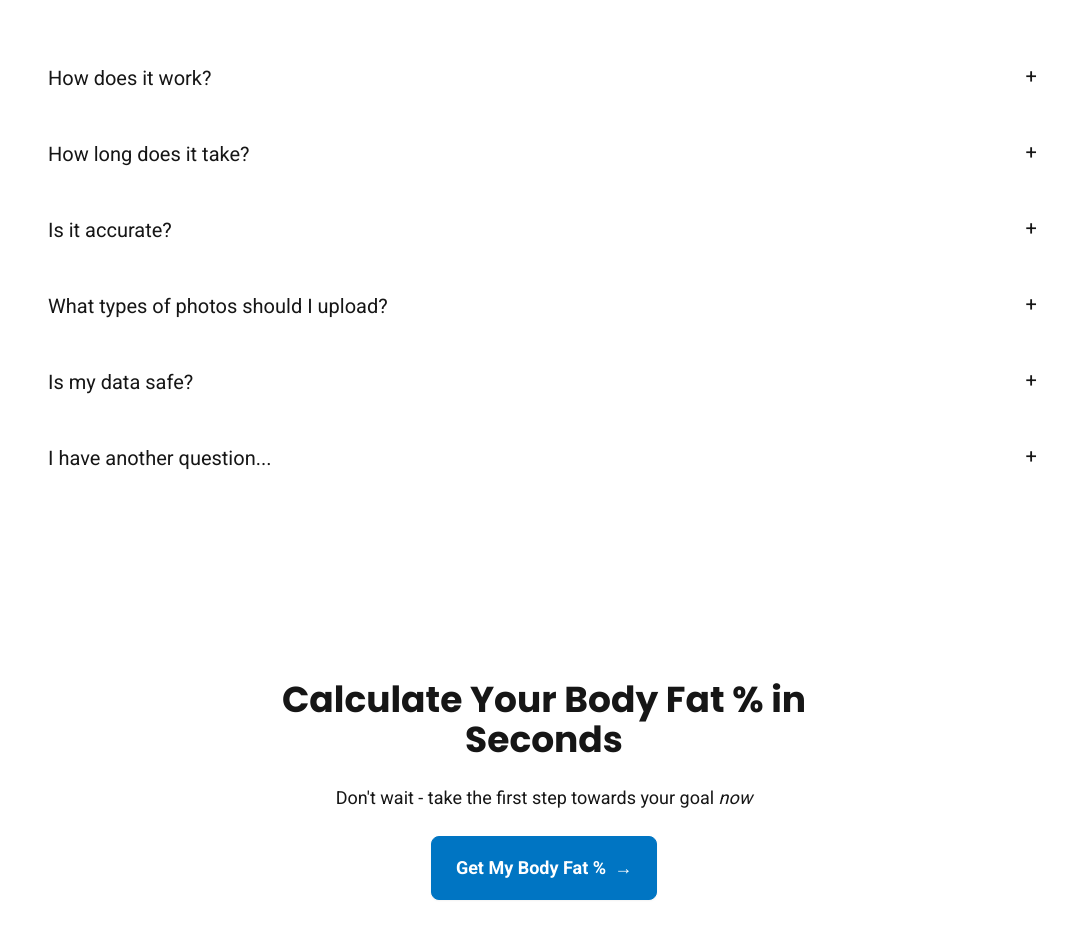
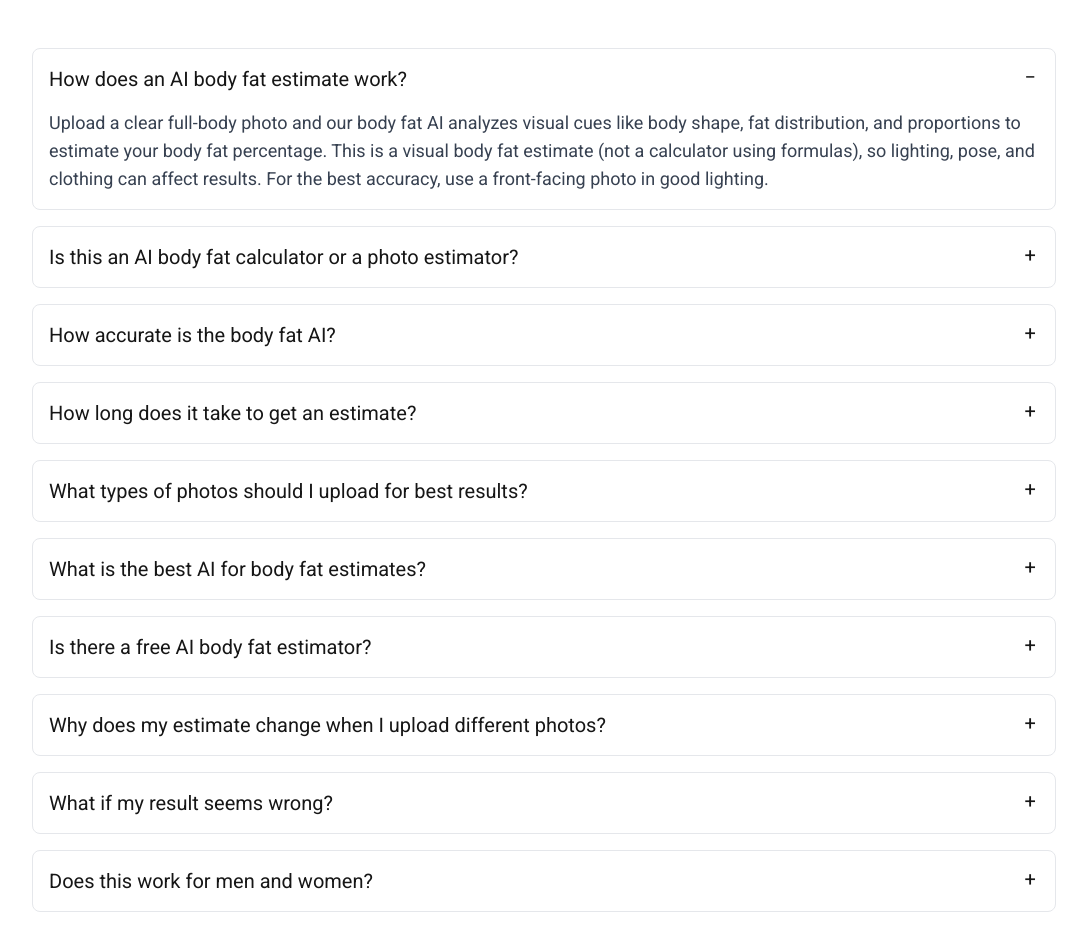
Before and after one commit to MattPhelps/bfe, a Next.js app: page / in a window 1280 px wide. Shown: the part 1860-2786 px from the top of the page, without its empty margins (96-1183 px from the left). Built offline with nearby package versions, Linux system fonts and the light colour scheme; no server answers.

Commit message:
seo shit

```diff
--- a/app/(site)/pricing/page.tsx
+++ b/app/(site)/pricing/page.tsx
@@ -15,7 +15,7 @@ export default function PricingPage() {
    <>
    <div className="hero min-h-screen flex items-center justify-center">
    <div className="flex flex-col items-center mt-10 gap-6">
-   <h1 className="text-2xl lg:text-3xl max-w-3xl font-bold text-center">Want a More Accurate Body Fat Estimate?</h1>
+   <h1 className="text-2xl lg:text-3xl max-w-3xl font-bold text-center">Want an Accurate Body Fat Estimate?</h1>
     <p className="py-2 text-lg max-w-3xl text-center">One photo gives a rough estimate. Add more photos and body stats to narrow the estimate range.</p>
       <Pricing />
       <PricingFAQ />
--- a/app/(site)/upload/page.tsx
+++ b/app/(site)/upload/page.tsx
@@ -19,7 +19,7 @@ function UploadPageContent() {
           <div className="flex flex-col items-center mt-10 gap-6">
             <div className="text-center lg:text-left w-full max-w-md">
               <h1 className="text-center text-2xl lg:text-3xl font-bold mb-12">
-                Upload an Image to Estimate Body Fat %
+                Upload a Photo to Estimate Body Fat %
               </h1>
               <UploadDropzone />
             </div>
--- a/app/components/CTA.tsx
+++ b/app/components/CTA.tsx
@@ -5,9 +5,9 @@ export default function CTA() {
     <div id="cta" className="hero mt-40 mb-40 flex items-center justify-center">
         <div className="hero-content text-center">
           <div className="max-w-2xl"> {/* Changed from max-w-md to max-w-lg */}
-            <h2 className="text-2xl lg:text-4xl font-bold">Calculate Your Body Fat % in Seconds</h2>
+            <h2 className="text-2xl lg:text-4xl font-bold">Calculate Your Body Fat % with AI</h2>
             <p className="py-6 text-lg">
-            Don't wait - take the first step towards your goal <i>now</i>
+            Don't wait - find put your body fat percentage <i>now</i>
             </p>
             <a href="/upload">
               <button className="btn btn-primary btn-lg text-white">Get My Body Fat % <span className="text-lg">→</span></button>
--- a/app/components/FAQ.tsx
+++ b/app/components/FAQ.tsx
@@ -1,86 +1,261 @@
+import FaqJsonLd from "@/app/components/FaqJsonLd";
+
 export default function FAQ() {
+  // 1) JSON-LD needs plain strings (no JSX, no <a>, no fragments)
+  const FAQ_JSONLD = [
+    {
+      question: "How does an AI body fat estimate work?",
+      answer:
+        "Upload a clear full-body photo and our body fat AI analyzes visual cues like body shape, fat distribution, and proportions to estimate your body fat percentage. This is a visual estimate, so lighting, pose, and clothing can affect results. For best accuracy, use a front-facing photo in good lighting.",
+    },
+    {
+      question: "Is this an AI body fat calculator or a photo estimator?",
+      answer:
+        "It’s a photo-based AI body fat estimator. Traditional body fat calculators use formulas (like Navy measurements), while body fat AI estimates based on what your body looks like in the photo. You can use both: calculators are consistent; photo AI is a good visual reality-check.",
+    },
+    {
+      question: "How accurate is the body fat AI?",
+      answer:
+        "The body fat AI is designed to be directionally accurate for most people when the photo is clear and consistent. It’s not medical-grade like DEXA, but it can be useful for tracking trends over time. Accuracy improves with better photos and multiple photos when available.",
+    },
+    {
+      question: "How long does it take to get an estimate?",
+      answer:
+        "Most AI body fat estimates are generated in under 20 seconds. Very large images or slow connections may take longer.",
+    },
+    {
+      question: "What types of photos should I upload for best results?",
+      answer:
+        "Use a well-lit, full-body photo facing the camera head-on. Minimal or better-fitting clothing helps. Avoid harsh shadows, extreme angles, flexing, or baggy clothing. Only one person per photo.",
+    },
+    {
+      question: "What is the best AI for body fat estimates?",
+      answer:
+        "BodyFatEstimator.ai is designed to provide accurate photo-based body fat estimates using computer vision trained on body composition data. For best results, use clear photos and consistent conditions.",
+    },
+    {
+      question: "Is there a free AI body fat estimator?",
+      answer:
+        "Yes. BodyFatEstimator.ai offers a free estimate using a single photo for a quick, rough result. For higher accuracy, the paid version supports multiple photo uploads and optional body stats such as height and weight to improve precision and consistency.",
+    },
+    {
+      question: "Why does my estimate change when I upload different photos?",
+      answer:
+        "Because this is a visual estimate. Lighting, camera angle, distance, posture, and clothing can change how you appear in an image, and the AI reacts to that. For stable tracking, use consistent photo conditions each time.",
+    },
+    {
+      question: "What if my result seems wrong?",
+      answer:
+        "Try again with a clearer photo: full-body, head-on, bright even lighting, neutral posture, and no baggy clothing. If you’re very muscular or carry fat in an uncommon pattern, photo estimation can be harder. Use the estimate as a trend signal, not a medical diagnosis.",
+    },
+    {
+      question: "Does this work for men and women?",
+      answer:
+        "Yes. The AI body fat estimator is designed to work across body types. Accuracy depends heavily on photo quality and consistency.",
+    },
+    {
+      question: "Is my data safe? Are my photos stored?",
+      answer:
+        "We prioritize privacy. Photos are processed to generate your estimate and are not sold or shared. We aim to minimize retention and delete data after processing whenever possible.",
+    },
+    {
+      question: "Can I use this to track progress over time?",
+      answer:
+        "Yes. A single estimate can be noisy, but repeated estimates under the same conditions show trends. A good cadence is every 1–2 weeks.",
+    },
+    {
+      question: "Is this free?",
+      answer:
+        "You can start with a free estimate. If you want higher accuracy, multiple photos, and more check-ins for tracking, there’s an upgrade option.",
+    },
+    {
+      question: "I have another question…",
+      answer:
+        "Email us and we’ll get back to you as soon as we can.",
+    },
+  ];
+
+  // 2) Your UI can stay JSX-rich
+  const FAQ_ITEMS = [
+    {
+      q: "How does an AI body fat estimate work?",
+      a: (
+        <>
+          Upload a clear full-body photo and our body fat AI analyzes visual cues like body
+          shape, fat distribution, and proportions to estimate your body fat percentage. This is a
+          visual body fat estimate (not a calculator using formulas), so lighting, pose, and
+          clothing can affect results. For the best accuracy, use a front-facing photo in good lighting.
+        </>
+      ),
+    },
+    {
+      q: "Is this an AI body fat calculator or a photo estimator?",
+      a: (
+        <>
+          It’s a photo-based AI body fat estimator. Traditional “body fat calculators” usually
+          estimate using formulas (like Navy measurements), while body fat AI estimates based on
+          what your body looks like in the photo. If you want, you can use both: calculators are good for
+          consistency; photo AI is great for visual reality-checks.
+        </>
+      ),
+    },
+    {
+      q: "How accurate is the body fat AI?",
+      a: (
+        <>
+          The body fat AI is designed to be directionally accurate for most people, especially
+          when the photo is clear and consistent. It’s not medical-grade like DEXA, but it can be very useful
+          for tracking trends over time. Accuracy improves when you upload better photos (and multiple photos
+          if available).
+        </>
+      ),
+    },
+    {
+      q: "How long does it take to get an estimate?",
+      a: (
+        <>
+          Most AI body fat estimates are generated in under 20 seconds. If the image is very large
+          or your connection is slow, it may take slightly longer.
+        </>
+      ),
+    },
+    {
+      q: "What types of photos should I upload for best results?",
+      a: (
+        <>
+          Use a well-lit, full-body photo facing the camera head-on. Minimal or better-fitting clothing
+          (like underwear or swimwear) helps the AI see your shape more clearly. Avoid
+          harsh shadows, extreme angles, flexing, or baggy shirts. Only one person per photo.
+        </>
+      ),
+    },
+    {
+      q: "What is the best AI for body fat estimates?",
+      a: (
+        <>
+          BodyFatEstimator.ai is designed to deliver accurate body fat estimates from photos using computer vision.
+          For best results, use clear photos and consistent lighting, pose, and clothing.
+        </>
+      ),
+    },
+    {
+      q: "Is there a free AI body fat estimator?",
+      a: (
+        <>
+          Yes. BodyFatEstimator.ai offers a free AI body fat estimate using a single photo. This provides a quick,
+          rough estimate. For higher accuracy, the paid version allows multiple photo uploads and optional body
+          stats such as height and weight, which improves precision and consistency over time. To find out more,
+          visit the{" "}
+          <a className="underline text-primary" href="/pricing">
+            pricing page
+          </a>
+          .
+        </>
+      ),
+    },
+    {
+      q: "Why does my estimate change when I upload different photos?",
+      a: (
+        <>
+          Because this is a visual estimate. Lighting, camera angle, distance, posture, and clothing can change
+          how lean or soft you look in a single image — and the AI reacts to that.
+          If you want stable tracking, use the same photo conditions each time.
+        </>
+      ),
+    },
+    {
+      q: "What if my result seems wrong?",
+      a: (
+        <>
+          Try again with a clearer photo: full-body, head-on, bright even lighting, neutral posture, and no baggy clothing.
+          Use the estimate as a trend signal, not a medical diagnosis.
+        </>
+      ),
+    },
+    {
+      q: "Does this work for men and women?",
+      a: (
+        <>
+          Yes. The AI body fat estimator is designed to work across body types. Accuracy depends
+          heavily on photo quality and consistency.
+        </>
+      ),
+    },
+    {
+      q: "Is my data safe? Are my photos stored?",
+      a: (
+        <>
+          Yes — privacy matters. Your photos are processed securely to generate your estimate and
+          are not sold or shared. We aim to minimize retention and delete data after processing whenever possible.
+        </>
+      ),
+    },
+    {
+      q: "Can I use this to track progress over time?",
+      a: (
+        <>
+          That’s the best use case. A single estimate can be noisy, but repeated estimates under the same conditions show
+          real trends. Use the AI body fat estimate as a check-in every one to two weeks.
+        </>
+      ),
+    },
+    {
+      q: "Is this free?",
+      a: (
+        <>
+          You can start with a free estimate. If you want higher accuracy, multiple photos, and more check-ins for tracking,
+          there’s an upgrade option.
+        </>
+      ),
+    },
+    {
+      q: "I have another question…",
+      a: (
+        <>
+          No worries — contact us via{" "}
+          <a href="mailto:matt@leandme.com" className="text-primary">
+            email
+          </a>{" "}
+          and we’ll get back to you.
+        </>
+      ),
+    },
+  ];
+
   return (
     <div id="faqs" className="hero mt-10 lg:mt-40 flex items-center justify-center bg-base-100">
+      {/* JSON-LD for Google */}
+      <FaqJsonLd faqs={FAQ_JSONLD} />
+
       <div className="hero-content w-full px-4">
         <div className="max-w-5xl mx-auto">
-          {/* Heading */}
-          <h2 className="text-2xl lg:text-4xl font-bold text-center font-bold">
+          <h2 className="text-2xl lg:text-4xl font-bold text-center">
             Frequently Asked Questions
           </h2>
+
           <p className="py-6 text-lg mb-6 text-center">
-          Have another question? Reach out to our support team by sending us an <a href="mailto:matt@leandme.com" className="text-primary">email</a> and we’ll get back to you as soon as we can.
+            Have another question? Reach out to our support team by sending us an{" "}
+            <a href="mailto:matt@leandme.com" className="text-primary">
+              email
+            </a>{" "}
+            and we’ll get back to you as soon as we can.
           </p>
 
-          {/* FAQ Items */}
           <div className="space-y-4">
-            <div className="collapse collapse-plus bg-base-500 rounded-lg">
-              <input type="radio" name="faq-accordion" />
-              <div className="collapse-title text-lg lg:text-xl">
-                How does it work?
+            {FAQ_ITEMS.map((item, idx) => (
+              <div key={idx} className="collapse collapse-plus border bg-base-500 rounded-lg">
+                <input type="radio" name="faq-accordion" defaultChecked={idx === 0} />
+                <div className="collapse-title text-lg lg:text-xl">{item.q}</div>
+                <div className="collapse-content">
+                  <p className="text-lg text-gray-700">{item.a}</p>
+                </div>
               </div>
-              <div className="collapse-content">
-                <p className="text-lg">
-                Simply upload a clear photo of yourself, and our advanced trained AI analyzes key body measurements and markers to estimate your body fat percentage.
-                </p>
-              </div>
-            </div>
-            <div className="collapse collapse-plus bg-base-500 rounded-lg">
-              <input type="radio" name="faq-accordion" />
-              <div className="collapse-title text-lg lg:text-xl">
-                How long does it take?
-              </div>
-              <div className="collapse-content">
-                <p className="text-lg">
-                  Most estimates are completed in less than 20 seconds.
-                </p>
-              </div>
-            </div>
-            <div className="collapse collapse-plus bg-base-500 rounded-lg">
-              <input type="radio" name="faq-accordion" />
-              <div className="collapse-title text-lg lg:text-xl">
-                Is it accurate?
-              </div>
-              <div className="collapse-content">
-                <p className="text-lg">
-                Our AI model is trained on a large dataset of body composition scans, making it highly accurate. While it’s not a replacement for medical-grade devices, it provides reliable estimates that align closely with professional methods like DEXA scans.
-                </p>
-              </div>
-            </div>
-            <div className="collapse collapse-plus bg-base-500 rounded-lg">
-              <input type="radio" name="faq-accordion" />
-              <div className="collapse-title text-lg lg:text-xl">
-              What types of photos should I upload?
-              </div>
-              <div className="collapse-content">
-                <p className="text-lg">
-                For best results, upload a well-lit, full-body photo in your underwear/swimwear to ensure the AI can analyze your body accurately. Only one person in each photo.
-                </p>
-              </div>
-            </div>
-            <div className="collapse collapse-plus bg-base-500 rounded-lg">
-              <input type="radio" name="faq-accordion" />
-              <div className="collapse-title text-lg lg:text-xl">
-              Is my data safe?
-              </div>
-              <div className="collapse-content">
-                <p className="text-lg">
-                Yes! We prioritize your privacy. Your photos are processed securely and are never shared, stored, or used for any purpose beyond your analysis. All data is automatically deleted after processing.
-                </p>
-              </div>
-            </div>
-            <div className="collapse collapse-plus bg-base-500 rounded-lg">
-              <input type="radio" name="faq-accordion" />
-              <div className="collapse-title text-lg lg:text-xl">
-                I have another question...
-              </div>
-              <div className="collapse-content">
-                <p className="text-lg">
-                  No worries! Contact me via <a href="mailto:matt@leandme.com" className="text-primary">
-            email.
-          </a>
-                </p>
-              </div>
-            </div>
+            ))}
+          </div>
+
+          <div className="mt-10 text-sm text-gray-500 leading-relaxed">
+            This site provides a visual AI body fat estimate from photos. Results may vary based on lighting,
+            pose, and clothing. For medical-grade measurement, consider professional methods like DEXA.
           </div>
         </div>
       </div>
--- /dev/null
+++ b/app/components/FaqJsonLd.tsx
@@ -0,0 +1,31 @@
+// app/components/FaqJsonLd.tsx
+import Script from "next/script";
+
+type FAQItem = {
+  question: string;
+  answer: string;
+};
+
+export default function FaqJsonLd({ faqs }: { faqs: FAQItem[] }) {
+  const jsonLd = {
+    "@context": "https://schema.org",
+    "@type": "FAQPage",
+    mainEntity: faqs.map((f) => ({
+      "@type": "Question",
+      name: f.question,
+      acceptedAnswer: {
+        "@type": "Answer",
+        text: f.answer,
+      },
+    })),
+  };
+
+  return (
+    <Script
+      id="faq-jsonld"
+      type="application/ld+json"
+      strategy="afterInteractive"
+      dangerouslySetInnerHTML={{ __html: JSON.stringify(jsonLd) }}
+    />
+  );
+}
--- a/app/components/HeroWithUpload.tsx
+++ b/app/components/HeroWithUpload.tsx
@@ -33,7 +33,7 @@ export default function HeroWithUpload() {
           </h1>
 
           <p className="py-6 text-lg mt-2">
-            Upload a photo and get an AI body fat percentage estimate in seconds. Fast, accurate, and{" "}
+            Upload a photo and get a body fat AI estimate in seconds. Fast, accurate, and{" "}
             <span className="inline-block bg-primary text-white px-2 py-0.5 rounded-md text-base font-semibold">
               free
             </span>
--- a/app/components/TryExamples.tsx
+++ b/app/components/TryExamples.tsx
@@ -34,7 +34,7 @@ const onPick = (src: string) => {
       {/* Header row: text left, thumbnails right */}
       <div className="flex flex-col sm:flex-row sm:items-center sm:justify-between gap-3">
        <div className="leading-tight font-bold text-base-content/70">
-            <span className="inline sm:block">No image?</span>{" "}
+            <span className="inline sm:block">No photo?</span>{" "}
             <span className="inline sm:block">Try one of these:</span>
         </div>
 
```
Also changed, not shown: app/components/Footer.tsx (+90 -28 lines).
